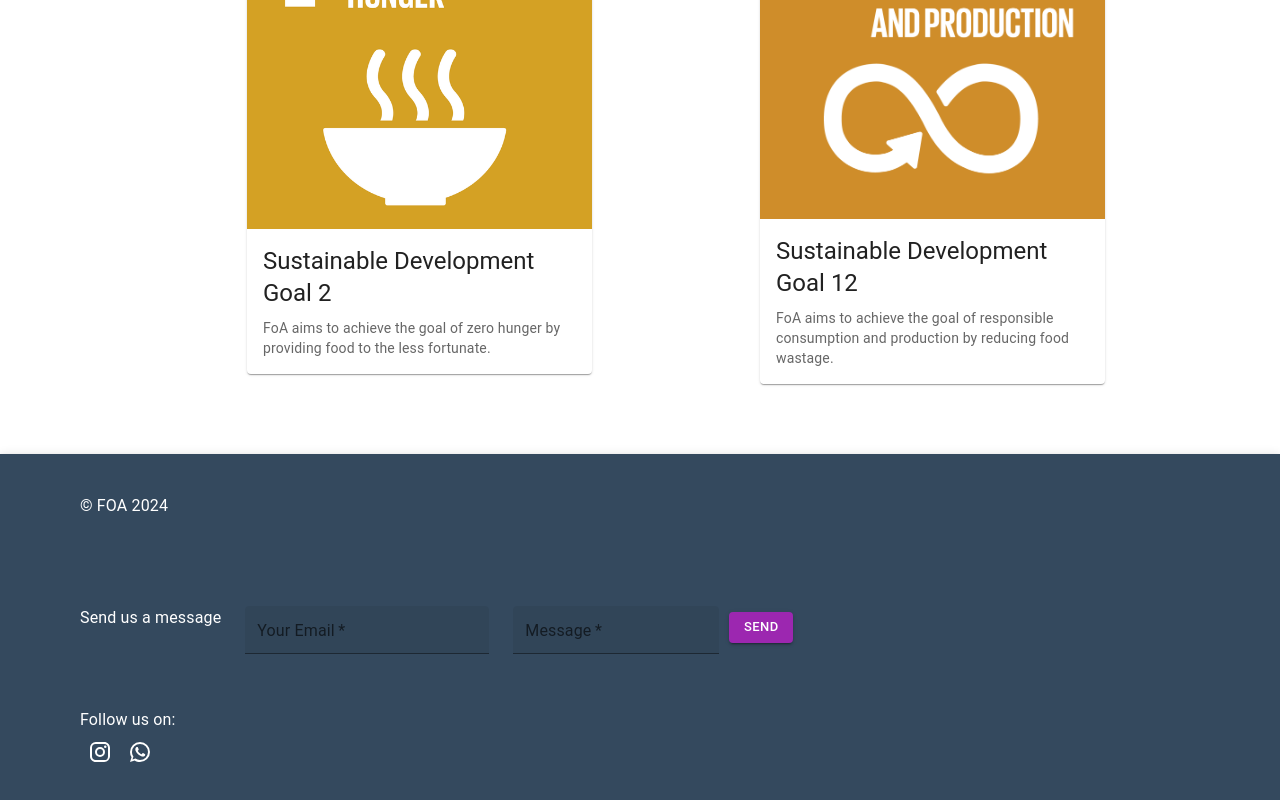
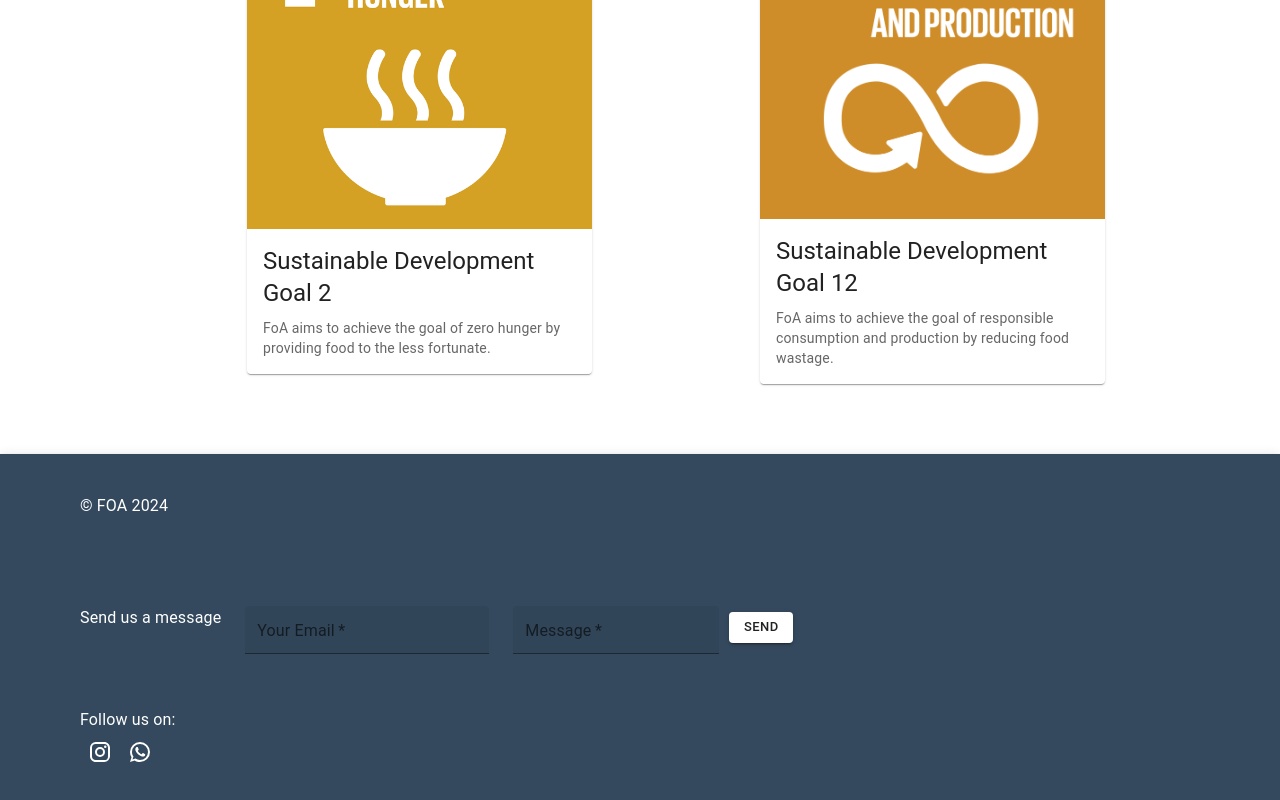
Before and after one commit to Njambi-M/FoA, a React (Create React App) app: page / in a window 1280 px wide. Shown: the part 1425-2225 px from the top of the page. Built offline with nearby package versions, Linux system fonts and the light colour scheme.

Commit message:
feat: add secondary color to be white

```diff
--- a/src/theme/Theme.tsx
+++ b/src/theme/Theme.tsx
@@ -5,6 +5,9 @@ const theme = createTheme({
     palette:{
         primary:{
             main: "#34495E",
+        },
+        secondary: {
+            main: "#FFFFFF",
         },
     },
 });
```
